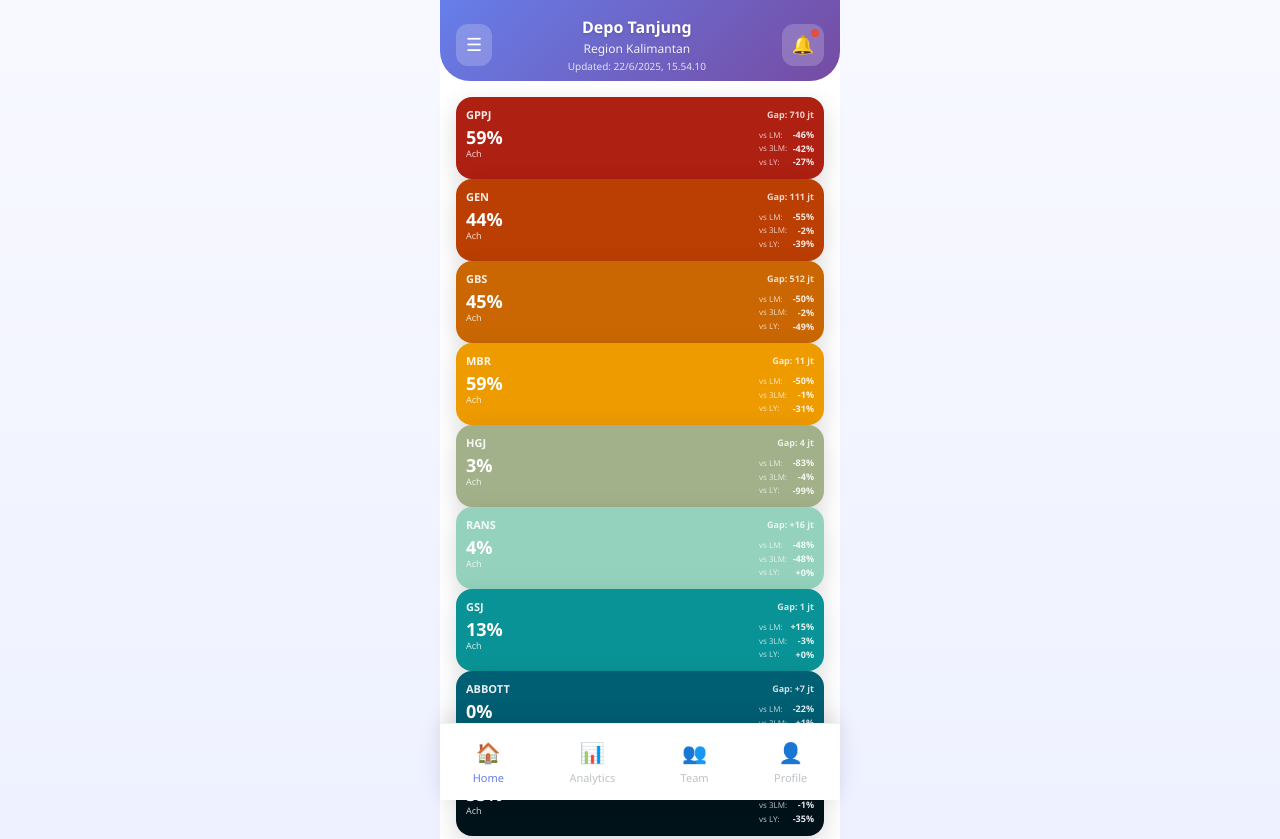
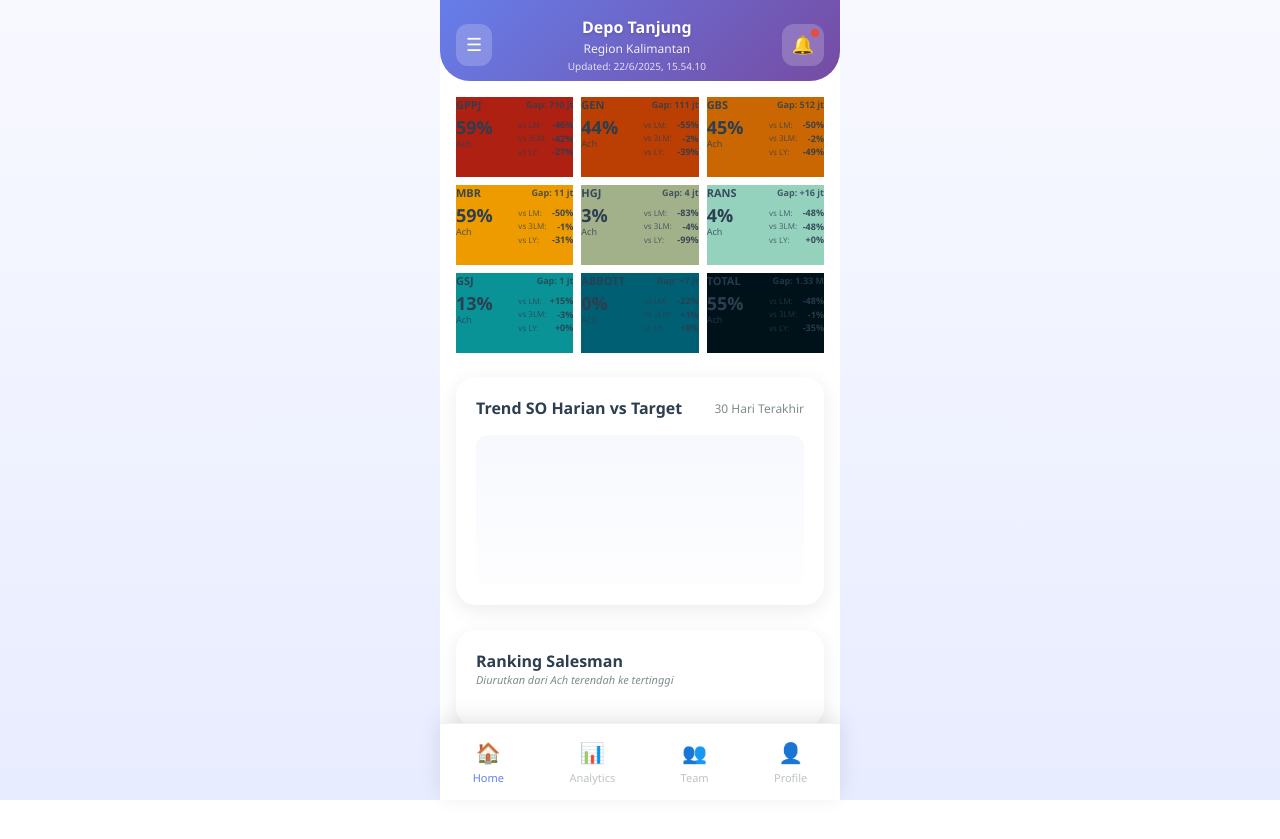
Before and after one commit to kisman271128/salesman-dashboard, a plain HTML site: page dashboard.html in a window 1280 px wide. Shown: the top 839 px of the page. After the commit the page ends 800 px from the top, so only its background shows below. Drawn offline with Linux system fonts and the light colour scheme; sample sign-in values are in the browser's storage.

Commit message:
Fix card grid layout - force 3 column display

```diff
--- a/dashboard.html
+++ b/dashboard.html
@@ -114,26 +114,19 @@
         }
 
         .cards-grid {
-            display: grid;
-            grid-template-columns: repeat(3, 1fr);
-            gap: 8px;
+			display: grid !important;
+			grid-template-columns: repeat(3, 1fr) !important;
+			gap: 8px !important;
 			margin-bottom: 24px;
+			width: 100%;
 		}
 
 		.lob-card {
-            padding: 10px;
-            border-radius: 16px;
-            color: white;
-            position: relative;
-            overflow: hidden;
+			/* Ensure grid cell behavior */
+			grid-column: span 1;
 			min-height: 80px;
-            display: flex;
-            flex-direction: column;
-            justify-content: space-between;
-            box-shadow: 0 8px 25px rgba(0, 0, 0, 0.15);
-            transition: transform 0.3s ease, box-shadow 0.3s ease;
-            animation: fadeInUp 0.6s ease-out forwards;
-            opacity: 0;
+			width: 100%;
+			box-sizing: border-box;
 		}
 
         .lob-card:hover {
@@ -645,20 +638,18 @@
 			const cardsGrid = document.getElementById('cardsGrid');
 			cardsGrid.innerHTML = '';
 
+			// Force grid properties
+			cardsGrid.style.display = 'grid';
+			cardsGrid.style.gridTemplateColumns = 'repeat(3, 1fr)';
+			cardsGrid.style.gap = '8px';
+
 			lobCards.forEach((lob, index) => {
 				const card = createLOBCard(lob, index);
 				cardsGrid.appendChild(card);
 			});
 
-            // Animate cards
-            setTimeout(() => {
-                const cards = cardsGrid.querySelectorAll('.lob-card');
-                cards.forEach((card, index) => {
-                    setTimeout(() => {
-                        card.style.opacity = '1';
-                    }, index * 100);
-                });
-            }, 100);
+			// Debug: Log number of cards
+			console.log('Generated', lobCards.length, 'LOB cards');
 		}
 
         // Create LOB card element
```
Lines whose indentation alone changed are shown as unchanged.
